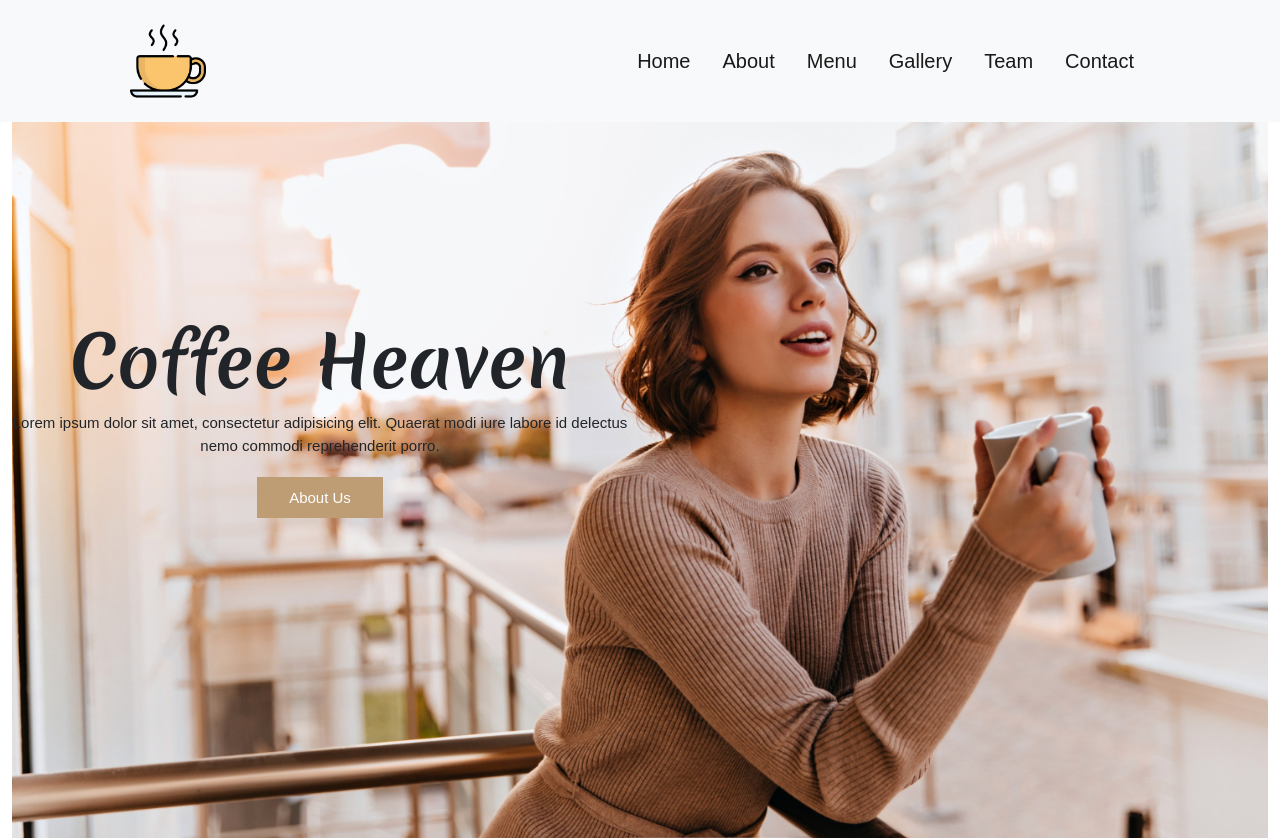
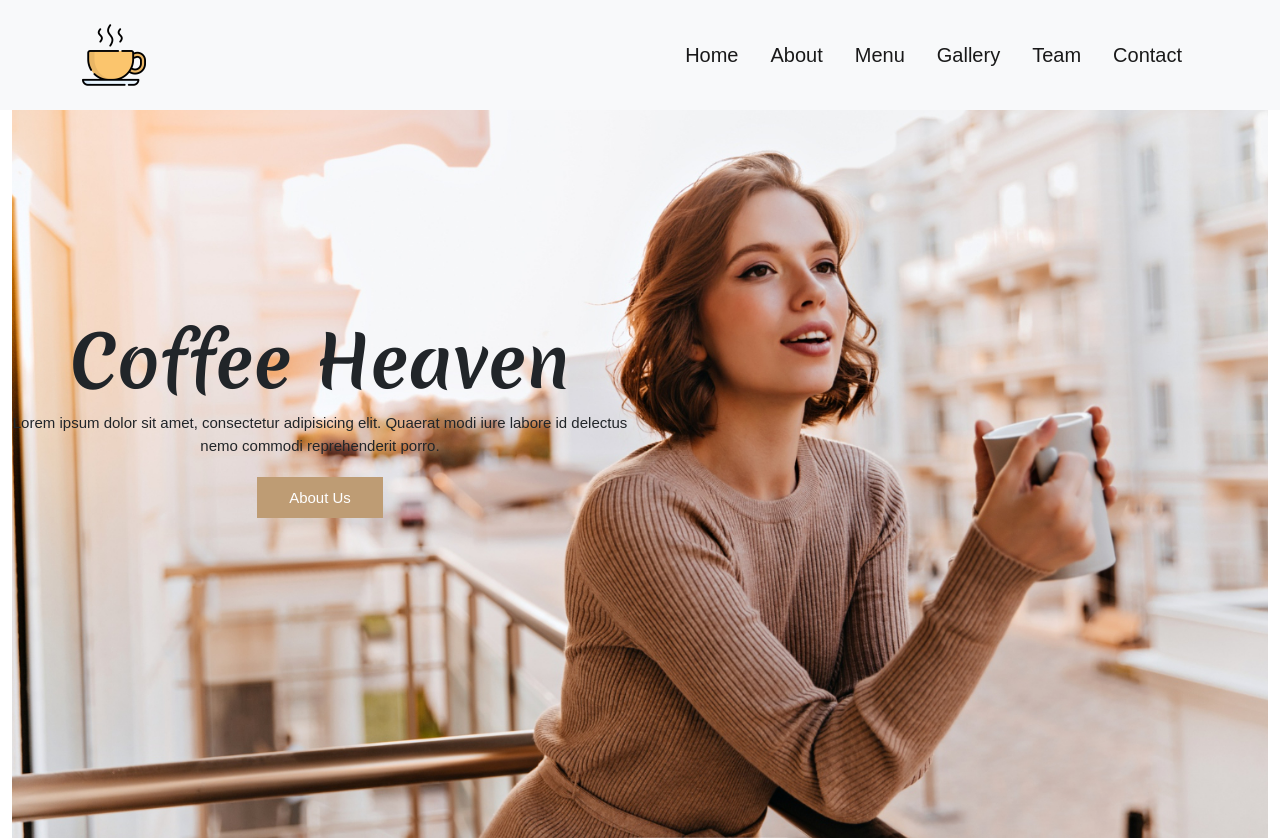
Before and after one commit to solaimanii/coffee-boostrap, a plain HTML site: page index.html in a window 1280 px wide. Shown: the top 840 px of the page. Drawn offline with nearby package versions, Linux system fonts and the light colour scheme.

Commit message:
Update index.html

```diff
--- a/index.html
+++ b/index.html
@@ -19,14 +19,14 @@
     <div class="navContainer">
       <nav class="navbar navbar-expand-lg navbar-light bg-light p-2 fixed-top">
         <div class="container">
-          <a class="navbar-brand" href="#"><img src="./assets/images/logo.png" alt="#" class="w-25 ms-5 img-fluid"></a>
+          <a class="navbar-brand" href="#"><img src="./assets/images/logo.png" alt="#" class="w-25 img-fluid"></a>
           <button class="navbar-toggler" type="button" data-bs-toggle="collapse"
             data-bs-target="#navbarSupportedContent" aria-controls="navbarSupportedContent" aria-expanded="false"
             aria-label="Toggle navigation">
             <span class="navbar-toggler-icon"></span>
           </button>
           <div class="collapse navbar-collapse" id="navbarSupportedContent">
-            <ul class="navbar-nav ms-auto mb-2 me-5 mb-lg-0">
+            <ul class="navbar-nav ms-auto mb-2 mb-lg-0">
               <li class="nav-item">
                 <a class="nav-link active" aria-current="page" href="#">Home</a>
               </li>
```
